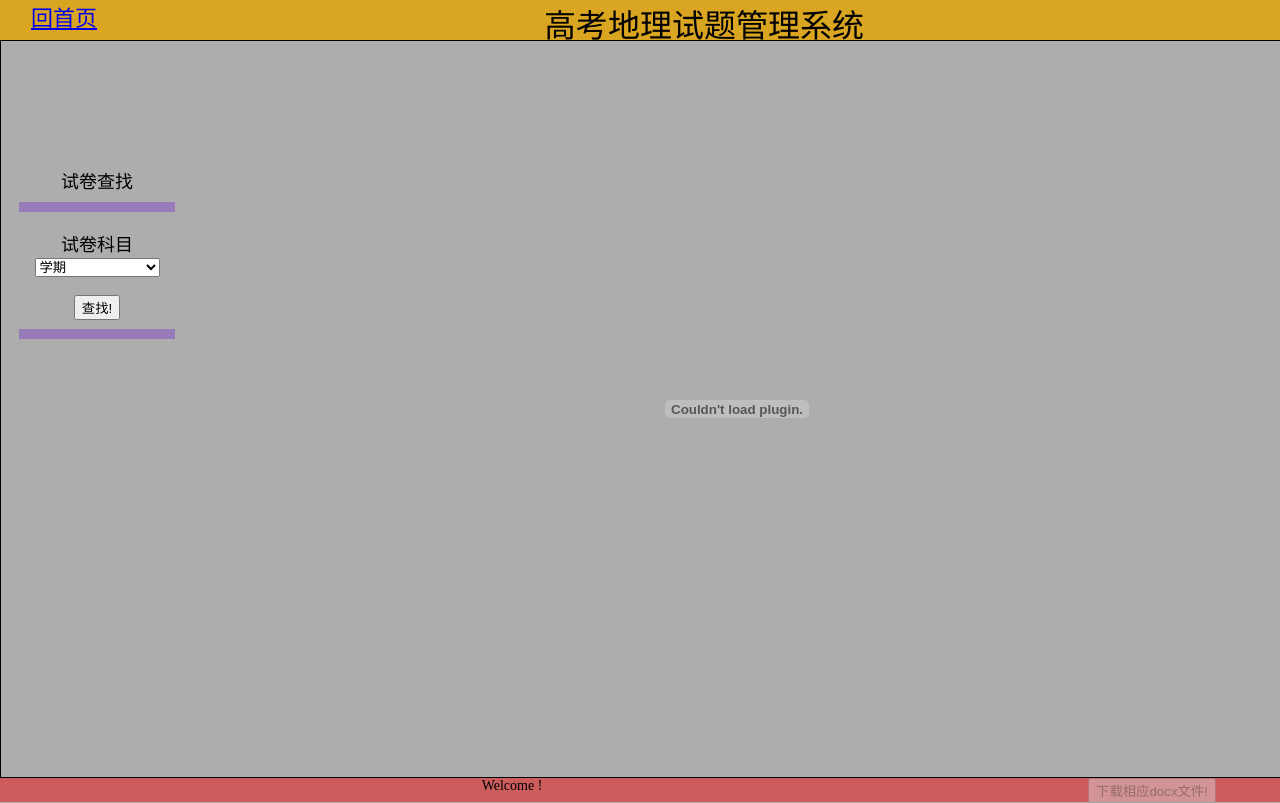
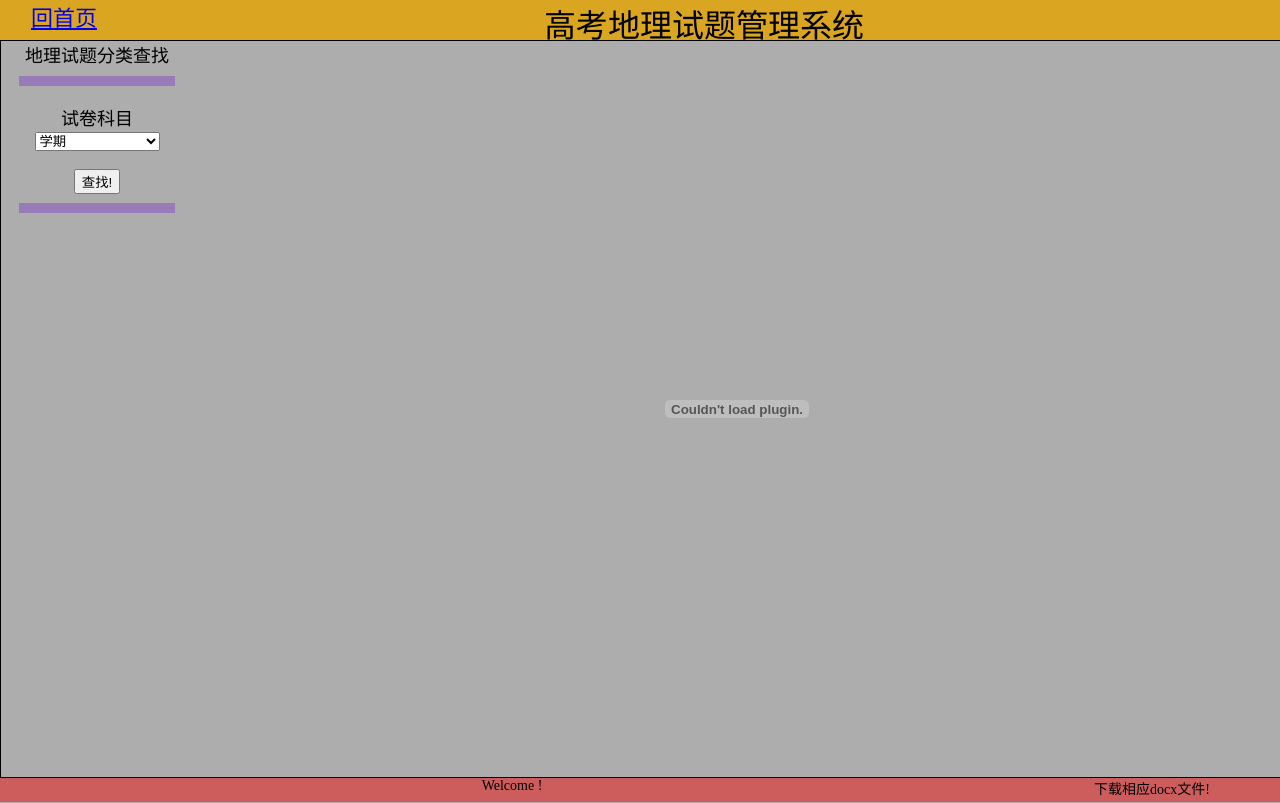
Before and after one commit to wenheping/exam, a Django app: page /shiti/ in a window 1280 px wide. Run offline with Django 3.2, Linux system fonts and the light colour scheme.

Commit message:
Update shiti.html

```diff
--- a/shiti/templates/shiti.html
+++ b/shiti/templates/shiti.html
@@ -9,7 +9,7 @@
   <body>
     <div id="header">
       <div id="h_left">
-        <a href="/dg/">回首页</a>
+        <a href="/shiti/">回首页</a>
       </div>
       <div id="h_right">
       高考地理试题管理系统
@@ -17,8 +17,7 @@
     </div>
     <div id="content">
       <div id="left">
-       <br/><br/><br/><br/><br/><br/>
-       试卷查找
+       地理试题分类查找
        <HR style="FILTER: alpha(opacity=100,finishopacity=0,style=2)" width="80%" color=#987cb9 SIZE=10>
        <form action="/dg/search" method="get">
         <p> 试卷科目
@@ -47,11 +46,7 @@
       {{ what  }}
       </div>
       <div id="f_right">
-        {% if docx_file_name %}
-        <button type="button" onclick="javascript:window.location.href='{{STATIC_URL}}pdf/dg/{{docx_file_name}}'">下载相应docx文件!</button>
-        {% else %}
-        <button type="button" disabled="disabled">下载相应docx文件!</button>
-        {% endif %}
+        下载相应docx文件!
       </div>
     </div>
   </body>
```
